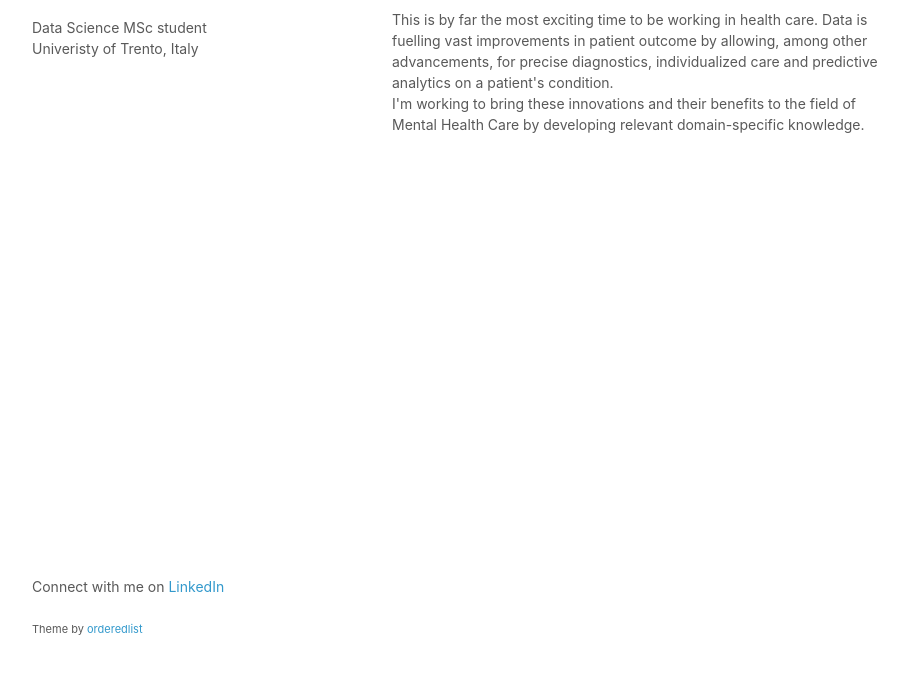
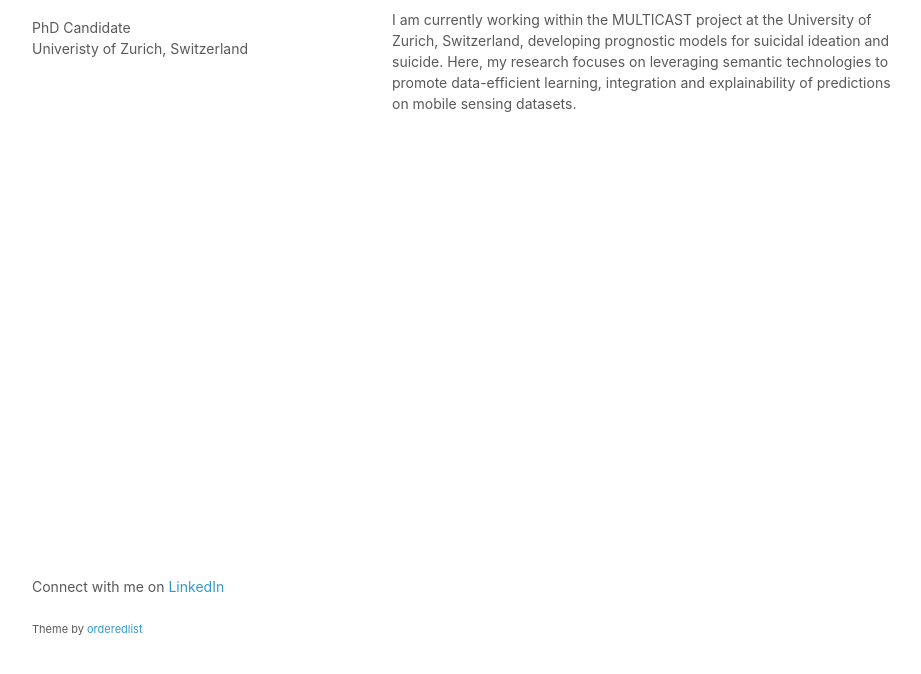
Before and after one commit to trelium/trelium.github.io, a plain HTML site: page index.html in a window 1280 px wide. Shown: the part 92-766 px from the top of the page, without its empty margins (178-1099 px from the left). Drawn offline with Linux system fonts and the light colour scheme.

Commit message:
Update index.html

```diff
--- a/index.html
+++ b/index.html
@@ -16,16 +16,14 @@
     <div class="wrapper">
       <header>
         <h1>Jacopo Mocellin</h1>
-        <p>Data Science MSc student<br> Univeristy of Trento, Italy</p>
+        <p>PhD Candidate<br> Univeristy of Zurich, Switzerland</p>
 
       </header>
       <section>
 
         <h2>About</h2>
 
-        <p>This is by far the most exciting time to be working in health care.
-          Data is fuelling vast improvements in patient outcome by allowing, among other advancements, for precise diagnostics, individualized care and predictive analytics on a patient's condition.<br>
-          I'm working to bring these innovations and their benefits to the field of Mental Health Care by developing relevant domain-specific knowledge.</p>
+        <p>I am currently working within the MULTICAST project at the University of Zurich, Switzerland, developing prognostic models for suicidal ideation and suicide. Here, my research focuses on leveraging semantic technologies to promote data-efficient learning, integration and explainability of predictions on mobile sensing datasets. </p>
 
       </section>
       <footer>
```
